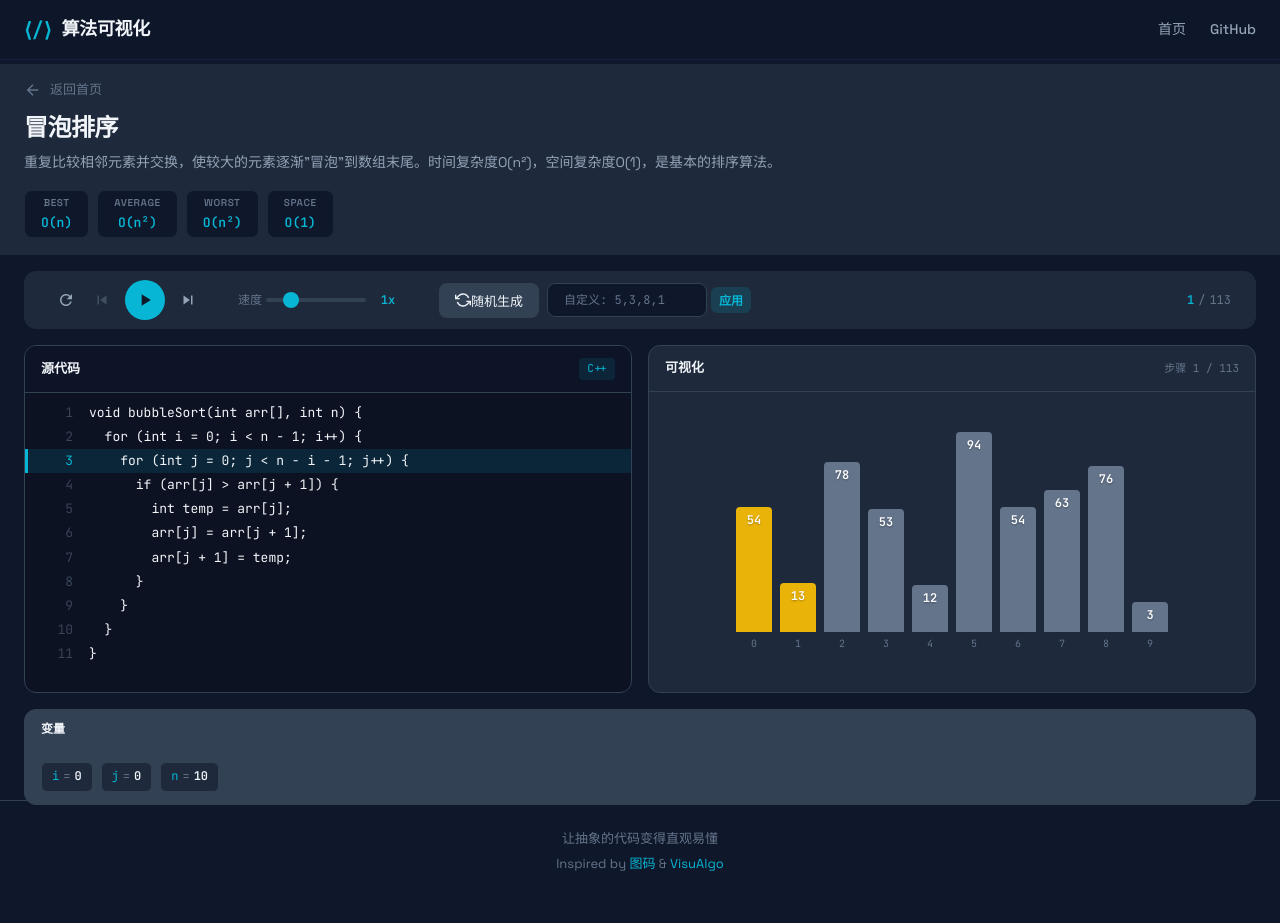
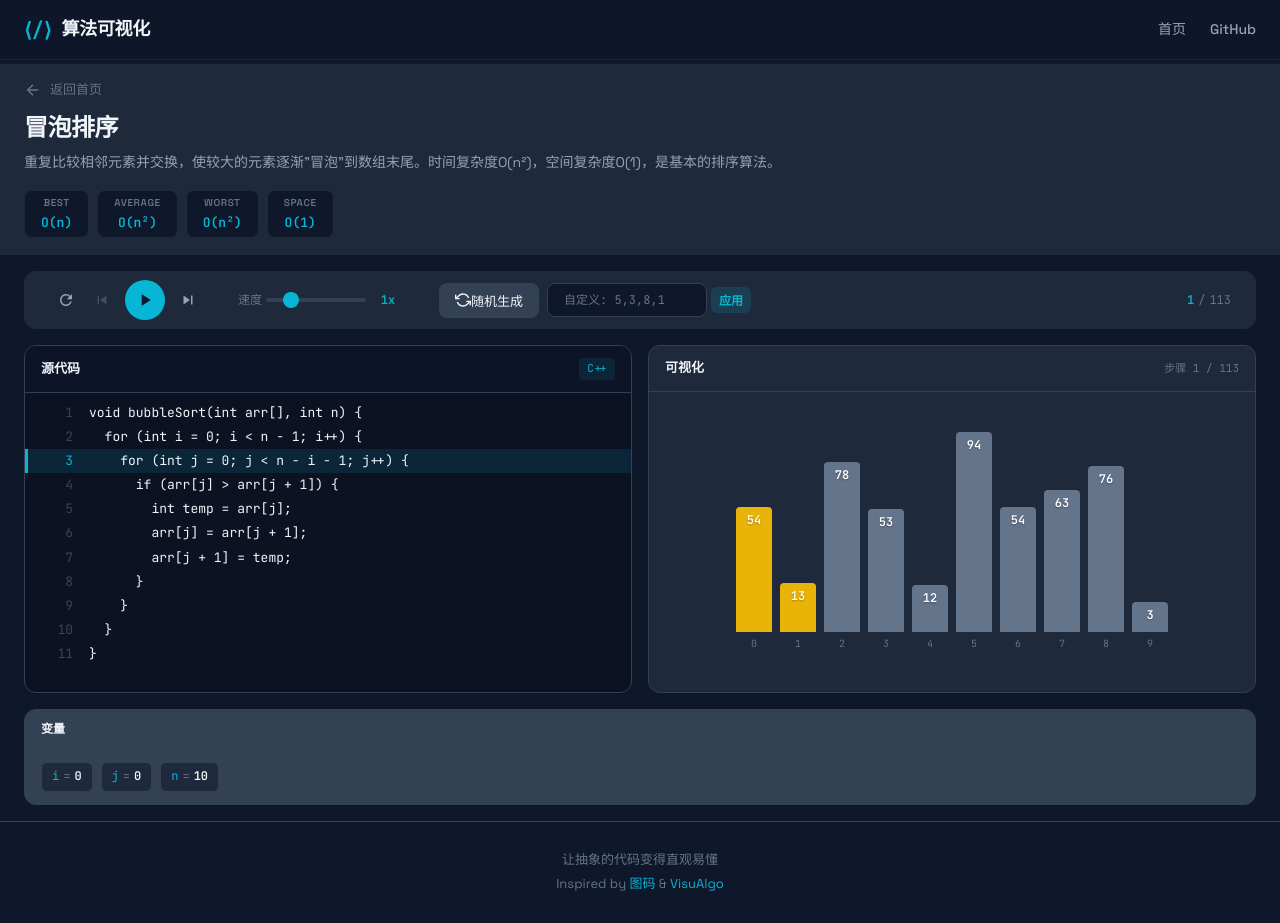
Before and after one commit to stranger1sag/codeVisualizationWeb, a Vue app: page /sort/bubble-sort in a window 1280 px wide. Built offline with nearby package versions, Linux system fonts and the light colour scheme.

Commit message:
fix: ensure footer stays at bottom when panels expand

```diff
--- a/src/App.vue
+++ b/src/App.vue
@@ -29,6 +29,7 @@ import AppFooter from './components/Layout/AppFooter.vue'
   flex: 1;
   display: flex;
   flex-direction: column;
+  min-height: 0;
 }
 
 /* Page transition */
--- a/src/views/AlgorithmPage.vue
+++ b/src/views/AlgorithmPage.vue
@@ -212,7 +212,7 @@ function applyCustomInput() {
 </script>
 
 <style scoped>
-.algorithm-page { display: flex; flex-direction: column; height: 100vh; padding-top: var(--header-height); box-sizing: border-box; }
+.algorithm-page { display: flex; flex-direction: column; min-height: 100vh; padding-top: var(--header-height); box-sizing: border-box; }
 .page-header { background: var(--bg-secondary); border-bottom: 1px solid var(--border-light); padding: var(--space-md) var(--space-lg); }
 .page-header-inner { max-width: 1400px; margin: 0 auto; }
 .back-link { display: inline-flex; align-items: center; gap: var(--space-sm); font-size: 13px; color: var(--text-muted); margin-bottom: var(--space-sm); transition: color var(--transition-fast); }
```
